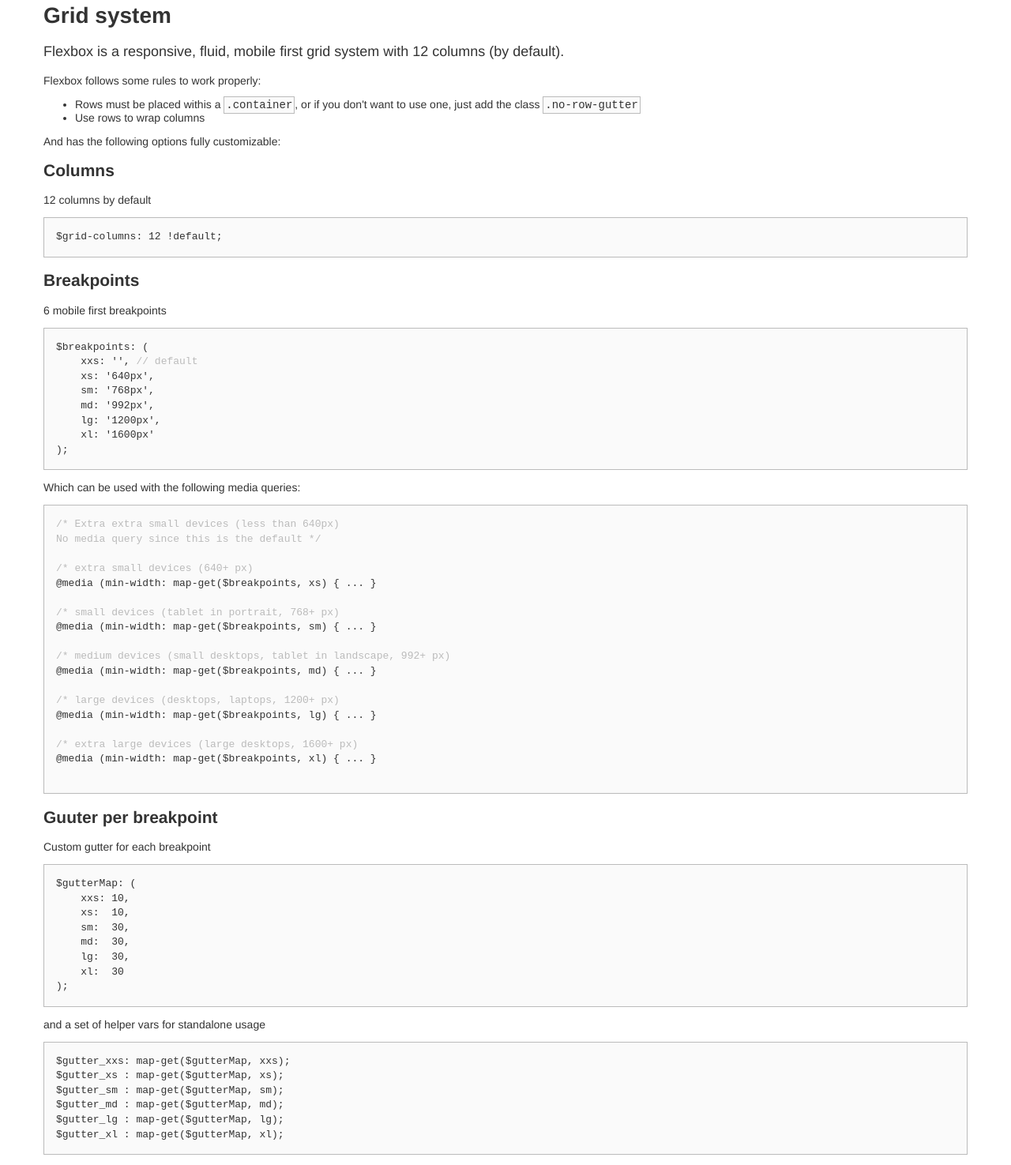
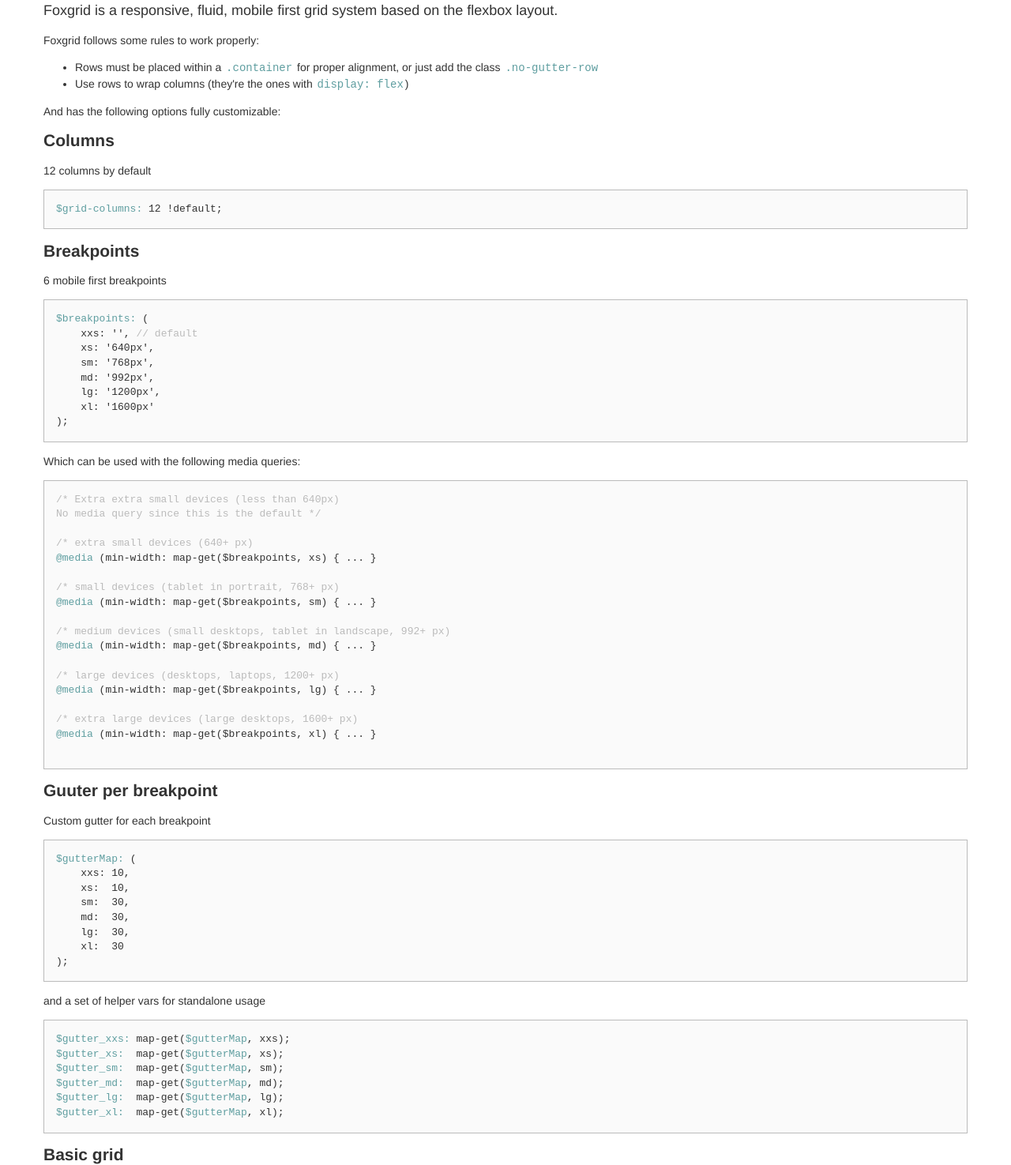
Before and after one commit to nelsonleite/foxgrid, a website: page app/index.html in a window 1280 px wide. Shown: the part 15-1490 px from the top of the page at 79% size. Drawn offline with nearby package versions, Linux system fonts and the light colour scheme; files that its build step writes are made by us from their sources.

Commit message:
styling code blocks

```diff
--- a/app/index.html
+++ b/app/index.html
@@ -13,16 +13,15 @@
 <body>
 
     <div class="container">
-        <h1>Grid system</h1>
         <p class="lead">
-            Flexbox is a responsive, fluid, mobile first grid system with 12 columns (by default).
+            Foxgrid is a responsive, fluid, mobile first grid system based on the flexbox layout.
         </p>
         <p>
-            Flexbox follows some rules to work properly:
+            Foxgrid follows some rules to work properly:
         </p>
         <ul>
-            <li>Rows must be placed withis a <code class="inline">.container</code>, or if you don't want to use one, just add the class <code class="inline">.no-row-gutter</code></li>
-            <li>Use rows to wrap columns</li>
+            <li>Rows must be placed within a <code class="inline">.container</code> for proper alignment, or  just add the class <code class="inline">.no-gutter-row</code></li>
+            <li>Use rows to wrap columns (they're the ones with <code class="inline">display: flex</code>)</li>
         </ul>
         <p>
             And has the following options fully customizable:
@@ -32,7 +31,7 @@
         <p>
             12 columns by default
         </p>
-        <pre><code>$grid-columns: 12 !default;</code></pre>
+        <pre><code><span class="var">$grid-columns:</span> 12 !default;</code></pre>
 
 
         <h2>Breakpoints</h2>
@@ -40,7 +39,7 @@
             6 mobile first breakpoints
         </p>
 
-        <pre><code>$breakpoints: (
+        <pre><code><span class="var">$breakpoints:</span> (
     xxs: '', <span class="comment">// default</span>
     xs: '640px',
     sm: '768px',
@@ -56,26 +55,26 @@
 No media query since this is the default */</span>
 
 <span class="comment">/* extra small devices (640+ px)</span>
-@media (min-width: map-get($breakpoints, xs) { ... }
+<span class="var">@media</span> (min-width: map-get($breakpoints, xs) { ... }
 
 <span class="comment">/* small devices (tablet in portrait, 768+ px)</span>
-@media (min-width: map-get($breakpoints, sm) { ... }
+<span class="var">@media</span> (min-width: map-get($breakpoints, sm) { ... }
 
 <span class="comment">/* medium devices (small desktops, tablet in landscape, 992+ px)</span>
-@media (min-width: map-get($breakpoints, md) { ... }
+<span class="var">@media</span> (min-width: map-get($breakpoints, md) { ... }
 
 <span class="comment">/* large devices (desktops, laptops, 1200+ px)</span>
-@media (min-width: map-get($breakpoints, lg) { ... }
+<span class="var">@media</span> (min-width: map-get($breakpoints, lg) { ... }
 
 <span class="comment">/* extra large devices (large desktops, 1600+ px)</span>
-@media (min-width: map-get($breakpoints, xl) { ... }
+<span class="var">@media</span> (min-width: map-get($breakpoints, xl) { ... }
         </code></pre>
 
         <h2>Guuter per breakpoint</h2>
         <p>
             Custom gutter for each breakpoint
         </p>
-        <pre><code>$gutterMap: (
+        <pre><code><span class="var">$gutterMap:</span> (
     xxs: 10,
     xs:  10,
     sm:  30,
@@ -86,12 +85,12 @@
         <p>
             and a set of helper vars for standalone usage
         </p>
-        <pre><code>$gutter_xxs: map-get($gutterMap, xxs);
-$gutter_xs : map-get($gutterMap, xs);
-$gutter_sm : map-get($gutterMap, sm);
-$gutter_md : map-get($gutterMap, md);
-$gutter_lg : map-get($gutterMap, lg);
-$gutter_xl : map-get($gutterMap, xl);</code></pre>
+        <pre><code><span class="var">$gutter_xxs:</span> map-get(<span class="var">$gutterMap</span>, xxs);
+<span class="var">$gutter_xs: </span> map-get(<span class="var">$gutterMap</span>, xs);
+<span class="var">$gutter_sm: </span> map-get(<span class="var">$gutterMap</span>, sm);
+<span class="var">$gutter_md: </span> map-get(<span class="var">$gutterMap</span>, md);
+<span class="var">$gutter_lg: </span> map-get(<span class="var">$gutterMap</span>, lg);
+<span class="var">$gutter_xl: </span> map-get(<span class="var">$gutterMap</span>, xl);</code></pre>
     </div>
 
 
--- a/app/styles/_demo.scss
+++ b/app/styles/_demo.scss
@@ -1,7 +1,10 @@
+$_mainColor: cadetblue;
+
 body {
     font-family: 'Helvetica Neue', Helvetica, Arial, sans-serif;
     color: #333;
     font-size: 14px;
+    line-height: 20px;
 }
 
 .container {
@@ -29,13 +32,18 @@
     .comment {
         color: #bbb;
     }
+
+    .var {
+        color: $_mainColor;
+    }
 }
 
 code {
     &.inline {
-        background-color: #fafafa;
-        border: 1px solid #bbb;
+        // background-color: #fafafa;
+        // border: 1px solid #bbb;
         padding: 2px;
+        color: $_mainColor;
     }
 }
 
@@ -43,7 +51,7 @@
     .inner {
         min-height: 30px;
         color: #fff;
-        background-color: cadetblue;
+        background-color: $_mainColor;
         margin-bottom: 15px;
     }
 }
--- a/app/styles/_grid.scss
+++ b/app/styles/_grid.scss
@@ -43,7 +43,7 @@
     }
 
     // remove gutter
-    &.no-row-gutter,
+    &.no-gutter-row,
     &.no-gutter {
         margin-right: 0;
         margin-left: 0;
```
Also changed, not shown: .tmp/styles/main.css.
